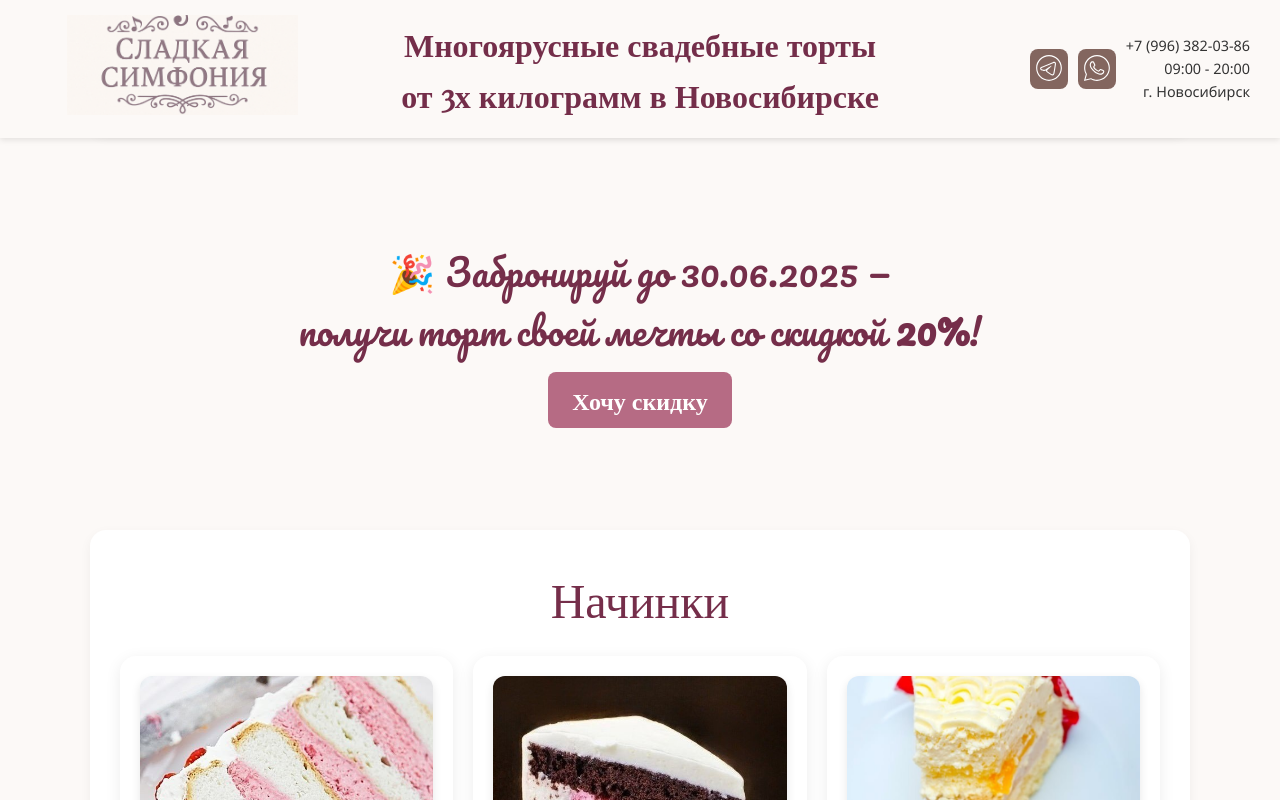
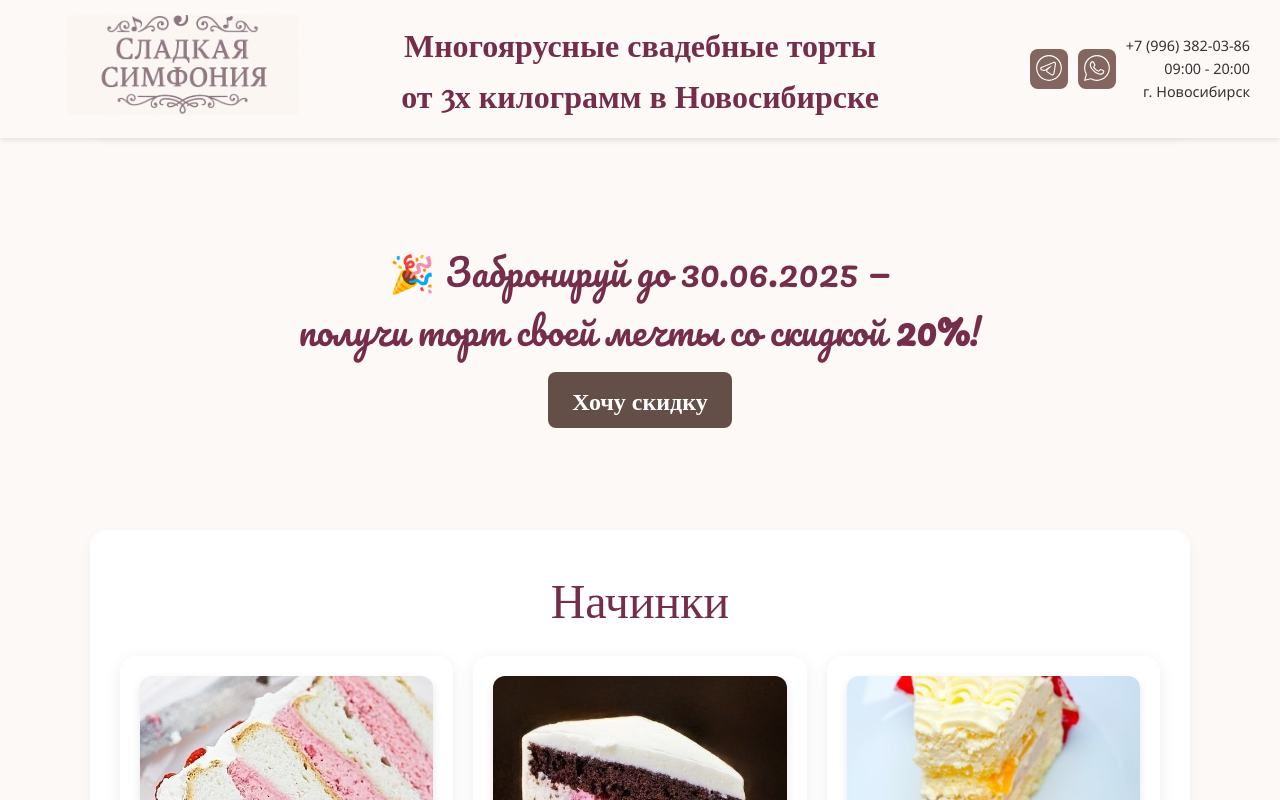
Before and after one commit to kosdem04/wedding-symphony, a React (Vite) app: page / in a window 1280 px wide. In both pictures the pointer is over the link 639 px from the left and 2434 px from the top of the page. Shown: the part 2034-2834 px from the top of the page. Built offline with nearby package versions, Linux system fonts and the light colour scheme; a web font is replaced by a local one.

Commit message:
edit smth color and url btn

```diff
--- a/src/App.jsx
+++ b/src/App.jsx
@@ -124,7 +124,7 @@ function App() {
                     {/*    Сладкой Свадебной симфонии!</p>*/}
                     <div className="contact-button-wrapper">
                         <a
-                            href="#contact"
+                            href="#gallery"
                             className="btn contact-link"
                         >
                             Хочу торт
--- a/src/index.css
+++ b/src/index.css
@@ -465,7 +465,7 @@
   }
 
   .promo-btn:hover {
-    background-color: #b66b84;
+    background-color: #634f48;
   }
 
   /* Адаптив */
```
